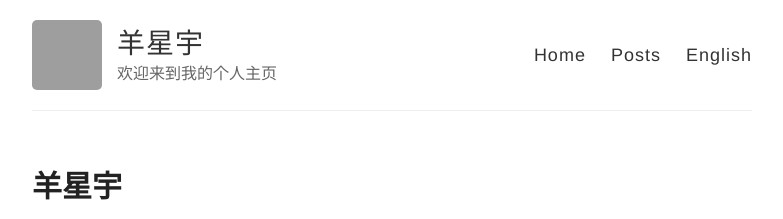
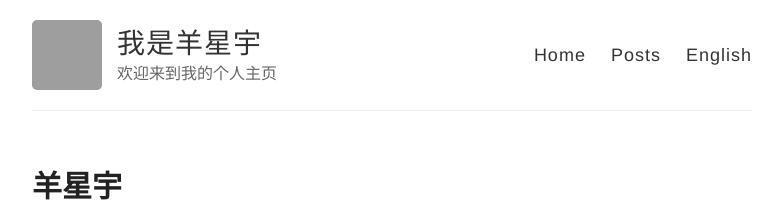
Before and after one commit to xysheep/bioyangcn, a Jekyll site: the page built from index.html, in a window 1280 px wide. Shown: the top 219 px of the page, without its empty margins (248-1031 px from the left). Built offline with Jekyll 4.4.1, drawn with Linux system fonts in a browser that asks for light colours; comment, search, counter and statistics services are not loaded; grey boxes are pictures that could not be loaded.

Commit message:
Update _config.yml

```diff
--- a/_config.yml
+++ b/_config.yml
@@ -3,7 +3,7 @@
 #
 
 # Name of your site (displayed in the header)
-name: 羊星宇
+name: 我是羊星宇
 
 # Short bio or description (displayed in the header)
 description: 欢迎来到我的个人主页
```
